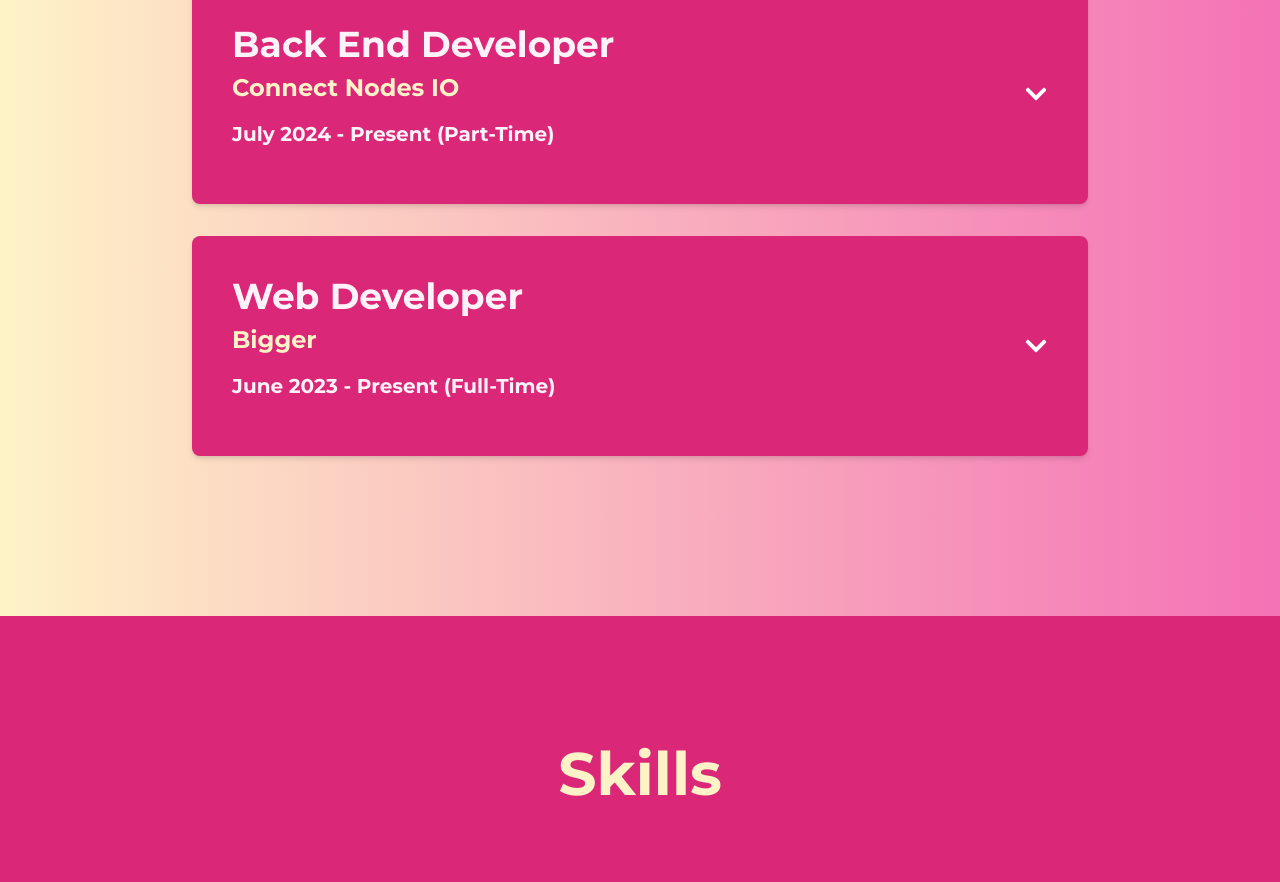
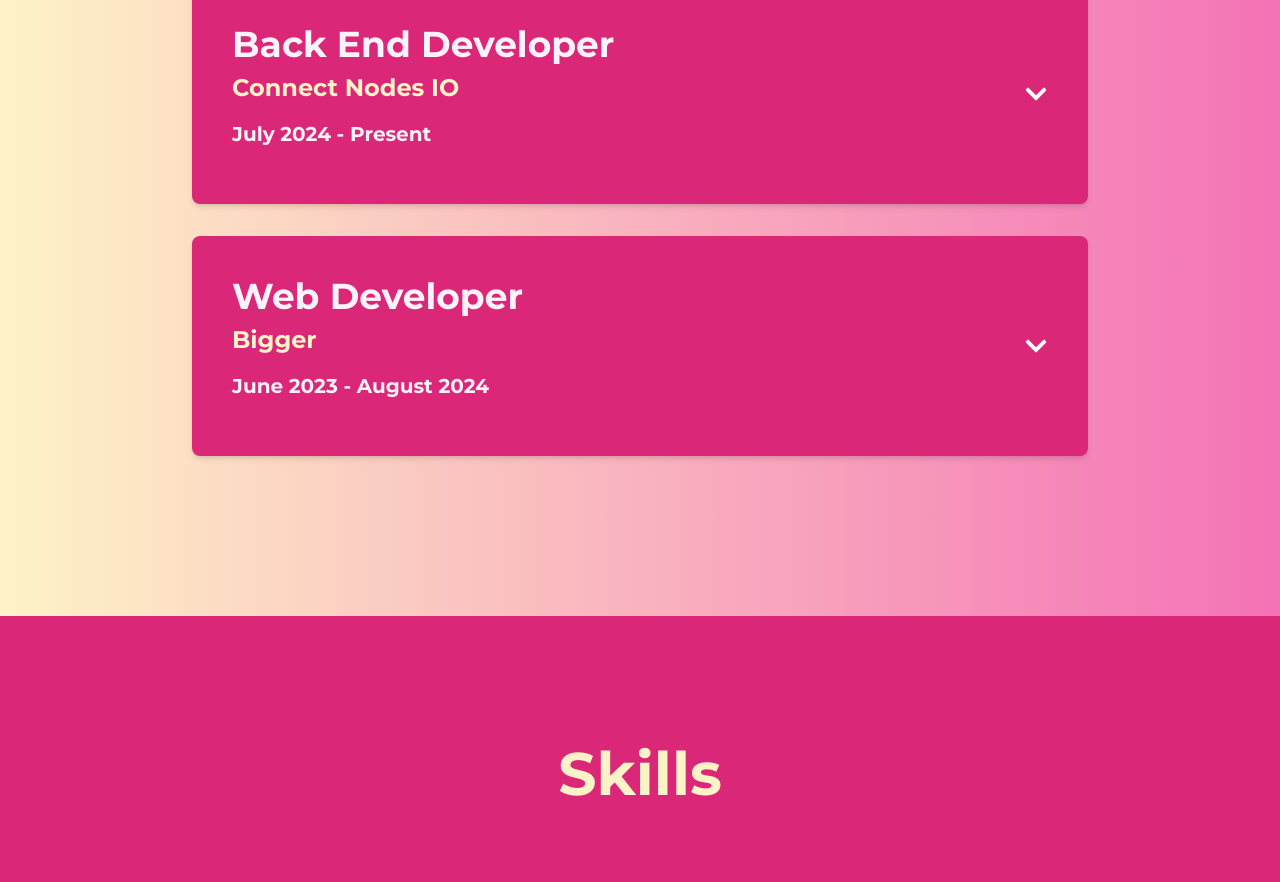
Before and after one commit to aronmilenait/portfolio, a Next.js app in the folder portfolio/: page / in a window 1280 px wide. Shown: the part 1260-2142 px from the top of the page. Built offline with nearby package versions, Linux system fonts and the light colour scheme.

Commit message:
Update experience data

```diff
--- a/portfolio/src/data/experienceData.ts
+++ b/portfolio/src/data/experienceData.ts
@@ -11,7 +11,7 @@ export const workExperience: Experience[] = [
     company: "Connect Nodes IO",
     location: "Miami, USA",
     role: "Back End Developer",
-    timeframe: "July 2024 - Present (Part-Time)",
+    timeframe: "July 2024 - Present",
     responsibilities: [
       "Development of back-end services using Express.js and SQLite with JavaScript and TypeScript.",
       "Efficient web scraping implementation with Puppeteer, improving the quality and speed of collected data.",
@@ -22,7 +22,7 @@ export const workExperience: Experience[] = [
     company: "Bigger",
     location: "Sydney, Australia",
     role: "Web Developer",
-    timeframe: "June 2023 - Present (Full-Time)",
+    timeframe: "June 2023 - August 2024",
     responsibilities: [
       "Engage in full-stack development, specializing in front-end technologies like TypeScript, React, Vite, and Tailwind CSS, alongside back-end development using NestJS, TypeORM, Docker, and MySQL.",
       "Utilize low-code platforms such as Webflow, WordPress, and LeadPages for diverse web development projects ranging from simple landing pages to complex websites.",
```
